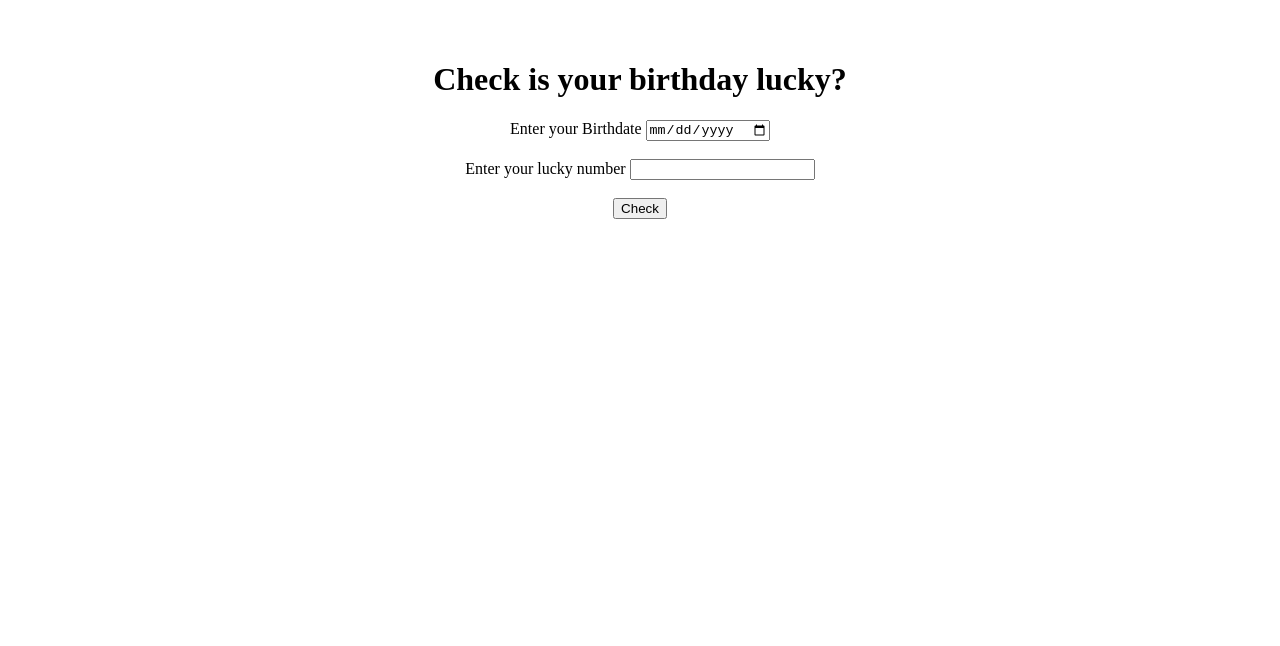
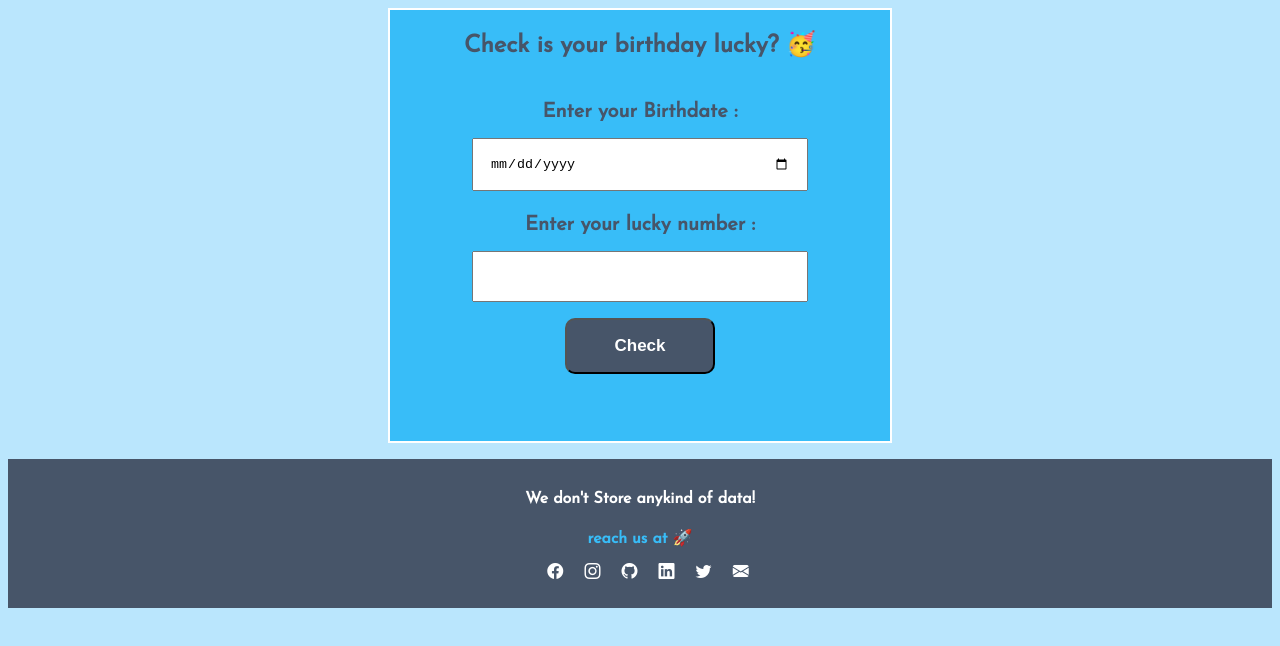
Before and after one commit to gunjal-prajakt26/is-your-birthday-lucky, a plain HTML site: page index.html in a window 1280 px wide. Drawn offline with nearby package versions, Linux system fonts and the light colour scheme.

Commit message:
style updated

```diff
--- a/app.js
+++ b/app.js
@@ -2,7 +2,6 @@ var  birthdate = document.querySelector(".dob-input");
 var luckyNumber = document.querySelector(".lucky-number-input");
 var checkBtn = document.querySelector(".check-btn");
 var ouput =document.querySelector(".output-div");
-
 
 checkBtn.addEventListener('click', function getvalues(){
     let dob = birthdate.value.replaceAll("-","");
@@ -12,17 +11,16 @@ checkBtn.addEventListener('click', function getvalues(){
     if(sum&&luck){
     compareValues(sum, luck);
     }else{
-        ouput.innerText="Enter Both Feilds";
+        ouput.innerText="Enter Both Feilds please 😡";
     }
 });
 
 function compareValues( total, number){
     if(total % number===0){
-        console.log("hi");
-        ouput.innerText="Yehh! Your Birthday is lucky!";
+        ouput.innerText="Yehh! Your Birthday is lucky! 🥳";
     }else{
 
-        ouput.innerText="Sorry your birthday is not lucky. So sad!";
+        ouput.innerText="Sorry your birthday is not lucky. So sad! 🙃";
     }
 }
 
--- a/index.html
+++ b/index.html
@@ -1,27 +1,59 @@
 <!DOCTYPE html>
 <html lang="en">
+
 <head>
     <meta charset="UTF-8">
     <meta http-equiv="X-UA-Compatible" content="IE=edge">
     <meta name="viewport" content="width=device-width, initial-scale=1.0">
     <title>Birthday is lucky?</title>
     <link rel="stylesheet" href="style.css">
+    <link rel="stylesheet" href="https://cdn.jsdelivr.net/npm/bootstrap-icons@1.7.2/font/bootstrap-icons.css">
+
 </head>
+
 <body>
-
-    <h1>Check is your birthday lucky?</h1>
-    <label for="dob-input">Enter your Birthdate</label>
-    <input type="date" class="dob-input"/>
-    <br/>
-    <br/>
-    <label for="lucky-number-input">Enter your lucky number</label>
-    <input type="number" class="lucky-number-input">
-    <br/>
-    <br/>
-    <button class="check-btn">Check</button>
-    <br/>
-    <br/>
-    <p class="output-div"></p>
+    <section>
+        <div class="container">
+            <h1>Check is your birthday lucky? 🥳</h1>
+            <br />
+            <label for="dob-input">Enter your Birthdate :</label>
+            <br />
+            <input type="date" class="dob-input" />
+            <br />
+            <label for="lucky-number-input">Enter your lucky number :</label>
+            <br />
+            <input type="number" class="lucky-number-input">
+            <br />
+            <button class="check-btn">Check</button>
+            <br />
+            <p class="output-div"></p>
+        </div>
+    </section>
+    <footer>
+        <h4 class="footer-heading">We don't Store anykind of data!</h4>
+        <div>reach us at 🚀</div>
+        <ul>
+            <li class="inline-list">
+                <a href="https://www.facebook.com/prajkt.gunjal"><i class="bi bi-facebook"></i></a>
+            </li>
+            <li class="inline-list">
+                <a href="https://www.instagram.com/banty_g_1999"><i class="bi bi-instagram"></i></a>
+            </li>
+            <li class="inline-list">
+                <a href="https://github.com/gunjal-prajakt26"><i class="bi bi-github"></i></a>
+            </li>
+            <li class="inline-list">
+                <a href="https://www.linkedin.com/in/prajakt-gunjal-2a7039202"><i class="bi bi-linkedin"></i></a>
+            </li>
+            <li class="inline-list">
+                <a href="https://twitter.com/gunjal_prajakt"><i class="bi bi-twitter"></i></a>
+            </li>
+            <li class="inline-list">
+                <a href="mailto:gunjal.prajakt951@gmail.com"><i class="bi bi-envelope-fill"></i></a>
+            </li>
+        </ul>
+    </footer>
     <script src="app.js"></script>
 </body>
+
 </html>
--- a/style.css
+++ b/style.css
@@ -1,11 +1,95 @@
+@import url('https://fonts.googleapis.com/css2?family=Josefin+Sans&display=swap');
+
+:root {
+    --primary : #bae6fd;
+    --secondary : #38bdf8;
+    --text : #475569;
+}
 
 
 body{
+
+    background-color: var(--primary);
+    font-family: 'Josefin Sans', sans-serif;
+    color: var(--text)
+}
+
+.container {
+
+    width: 50%;
+    max-width: 500px;
     text-align: center;
-    padding: 2rem;
+    margin: auto;
+    display: flex;
+    flex-direction: column;
+    border: 2px solid white;
+    background-color: var(--secondary);
+}
+
+label, .output-div {
+    font-size: 20px;
+    font-weight: bold;
+    margin-top: .5rem;
+}
+
+input {
+    width: 60%;
+    padding: 1rem;
+    margin: auto;
+}
+button {
+    padding: 1rem ;
+    width: 30%;
+    margin: 0 auto;
+    border-radius: 10px ;
+    font-size: 17px;
+    font-weight: bold;
+    background-color: var(--text);
+    color: white;
+}
+
+
+button:focus{
+    opacity: 1px;
 }
 
 .output-div{
+    /* margin-top: 0rem; */
     display: block;
-    padding: 1rem;
+    padding: 0.7rem;
 }
+
+.inline-list {
+    color: white;
+    display: inline;
+    list-style: none;
+}
+
+footer{
+    background-color: var(--text);
+    padding: .7rem 0rem;
+    color: white;
+    text-align: center;
+    margin-top: 1rem;
+
+    width: 100%;
+}
+
+footer div {
+    font-weight: bold;
+    color: var(--secondary);
+}
+
+footer ul {
+    padding-inline-start: 0px;
+}
+
+footer img{
+    background-color:white;
+    border-radius: 0.2rem;
+}
+a {
+    padding-left: 1rem;
+    text-decoration: none;
+    color: white;
+}
```
